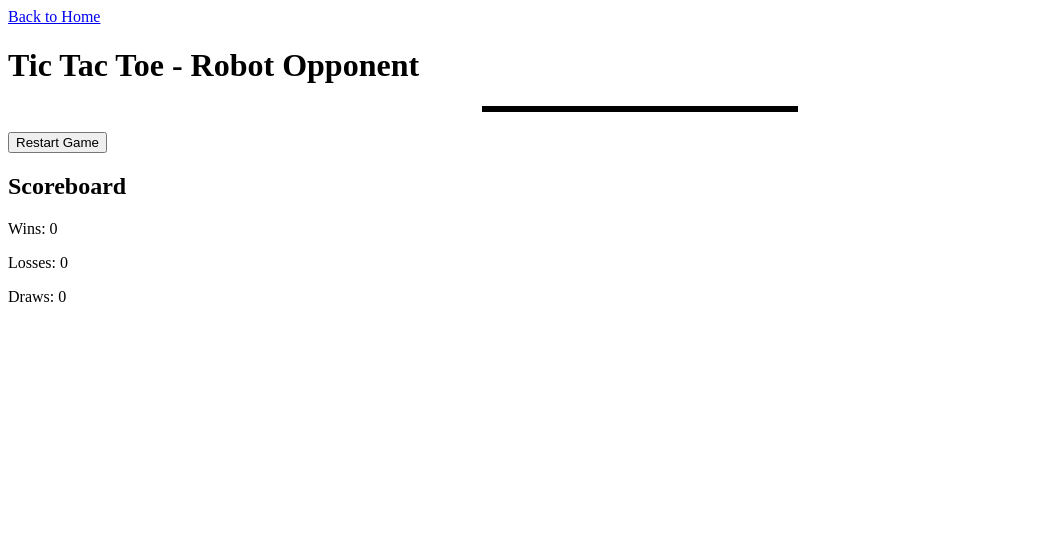
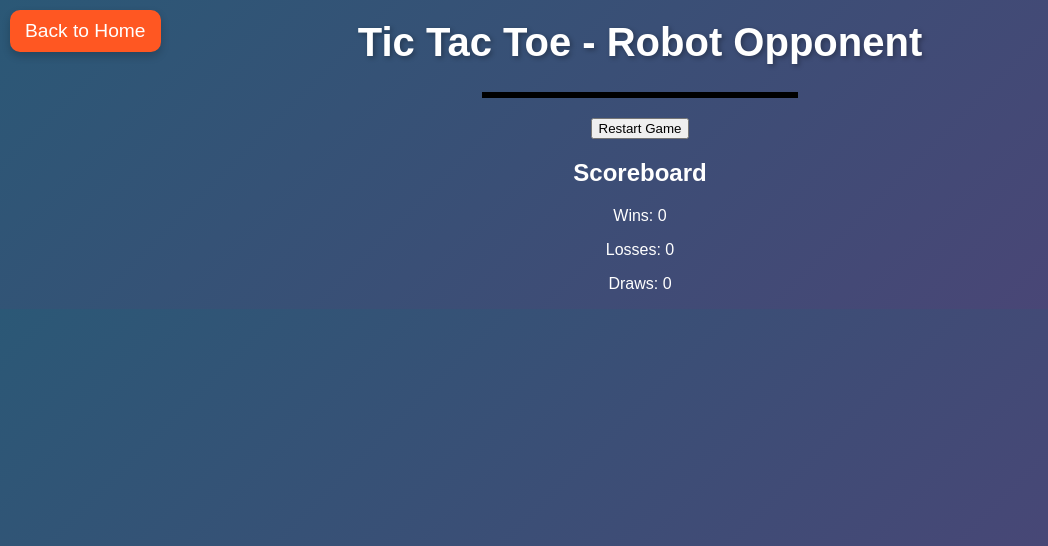
Before and after one commit to onlineminigames/game.github.io, a PHP site: page /tic-tac-toe.html in a window 1280 px wide. Shown: the top 546 px of the page, without its empty margins (0-1048 px from the left). Run offline with PHP 8.4, Linux system fonts and the light colour scheme.

Commit message:
Update styles.css

```diff
--- a/styles.css
+++ b/styles.css
@@ -1,26 +1,68 @@
+/* General body styling */
+body {
+  font-family: 'Arial', sans-serif;
+  text-align: center;
+  background: linear-gradient(135deg, #2b5876, #4e4376);
+  color: white;
+  margin: 0;
+  padding: 0;
+}
+
+/* Title styling */
+h1 {
+  margin-top: 20px;
+  font-size: 2.5em;
+  text-shadow: 2px 2px 5px rgba(0, 0, 0, 0.3);
+}
+
+/* Tic Tac Toe board styling */
 #tic-tac-toe-board {
   display: grid;
-  grid-template-columns: repeat(3, 100px); /* Creates a 3x3 grid */
+  grid-template-columns: repeat(3, 100px);
   grid-gap: 5px;
   margin: 20px auto;
   width: max-content;
-  border: 3px solid #000; /* Optional border for the board */
-  background-color: #fff; /* Background for the board */
+  background-color: #fff;
+  border: 3px solid #000;
 }
 
 .cell {
   width: 100px;
   height: 100px;
   background: #f4f4f4;
-  border: 2px solid #000; /* Border around each cell */
+  border: 1px solid #000;
   font-size: 2em;
-  display: flex;
-  justify-content: center;
-  align-items: center;
+  text-align: center;
+  line-height: 100px;
   cursor: pointer;
-  transition: background-color 0.2s ease;
+  transition: background-color 0.3s ease;
 }
 
 .cell:hover {
-  background-color: #ddd; /* Slight hover effect for cells */
+  background-color: #ddd;
 }
+
+/* Back button styling */
+.back-button {
+  position: absolute;
+  top: 10px;
+  left: 10px;
+  background: #ff5722;
+  color: white;
+  text-decoration: none;
+  font-size: 1.2em;
+  padding: 10px 15px;
+  border-radius: 10px;
+  box-shadow: 0 4px 8px rgba(0, 0, 0, 0.2);
+  transition: transform 0.2s, background 0.2s;
+}
+
+.back-button:hover {
+  background: #e64a19;
+  transform: translateY(-3px);
+}
+
+/* Scoreboard styling */
+#scoreboard {
+  margin-top: 20px;
+}
```
